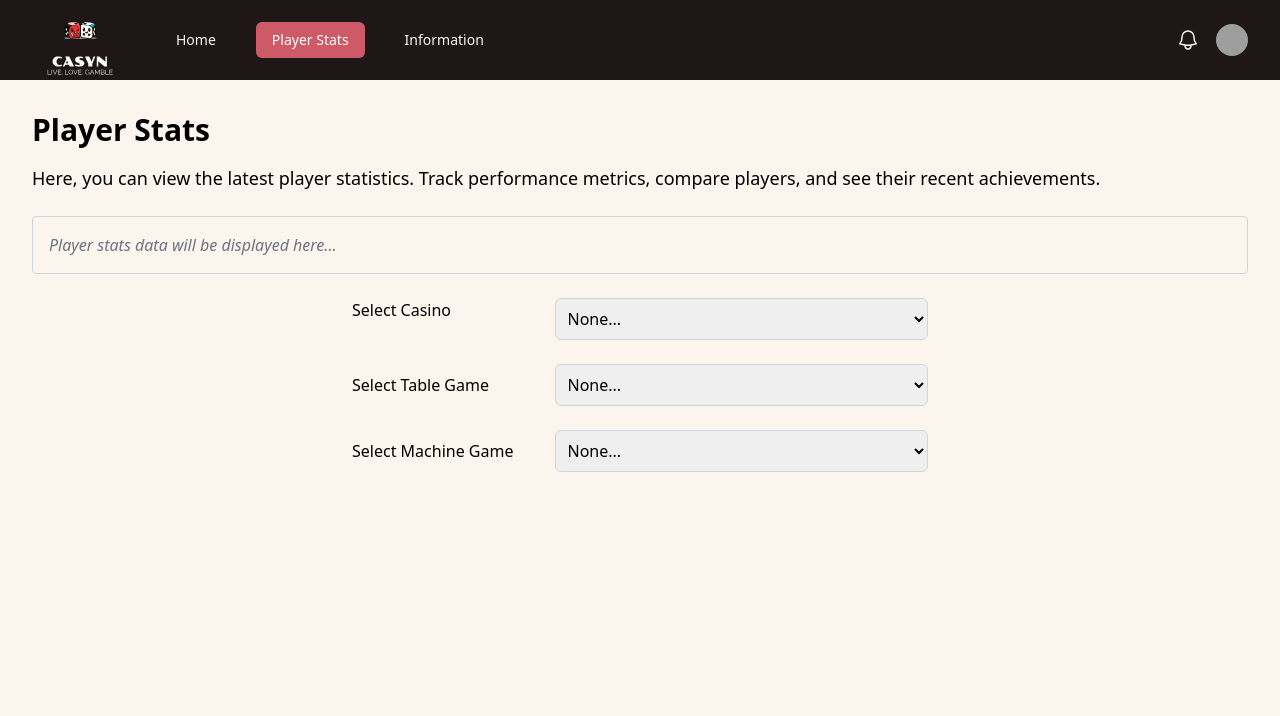
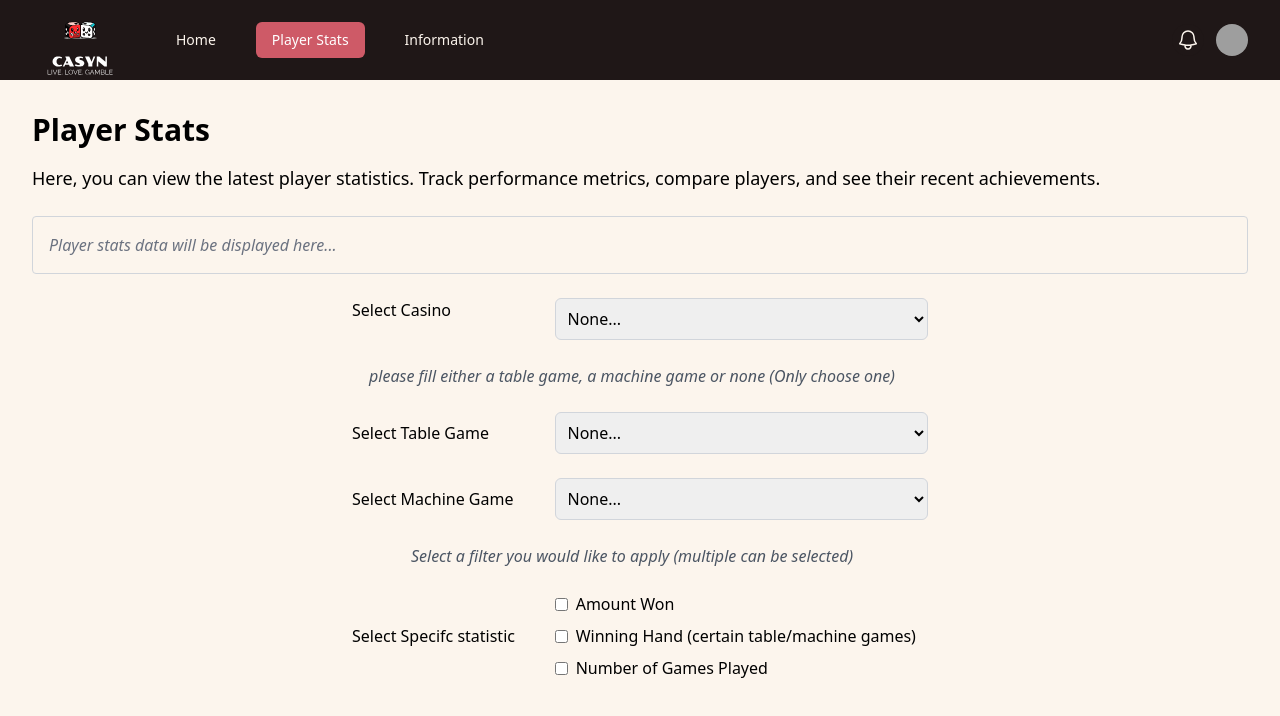
Before and after one commit to stevenhuang007/CPSC-471-Project, a React (Vite) app in the folder my-react-vite-app/: page /playerstats in a window 1280 px wide. Shown: the top 716 px of the page. Built offline with nearby package versions, Linux system fonts and the light colour scheme; grey boxes are pictures that could not be loaded.

Commit message:
finishing the front end of the Player stats page

```diff
--- a/my-react-vite-app/src/pages/playerstats.tsx
+++ b/my-react-vite-app/src/pages/playerstats.tsx
@@ -24,8 +24,17 @@ function PlayerStats() {
                 <option value=""> None...</option>
                 <option value="MGM Grand">MGM Grand</option>
                 <option value="Ceasers">Ceasers</option>
-                <option value="Vedara">Vedara</option>
+                <option value="Venetian">Venetian</option>
+                <option value="Bellagio">Bellagio</option>
+                <option value="Renaissance">Renaissance</option>
+                <option value="Excalibur">Excalibur</option>
+
               </select>
+            </div>
+            <div className = "flex justify-center items-center">
+              <p className="text-md mr-4 whitespace-nowrap w-max text-gray-600 italic">
+                please fill either a table game, a machine game or none (Only choose one)
+              </p>
             </div>
             {/* table games select*/}
             <div className="flex items-center">
@@ -49,6 +58,29 @@ function PlayerStats() {
                 <option value="5 DRAGONS">5 DRAGONS</option>
               </select>
             </div>
+            <div className = "flex justify-center items-center">
+              <p className="text-md mr-4 whitespace-nowrap w-max text-gray-600 italic">
+                Select a filter you would like to apply (multiple can be selected)
+              </p>
+            </div>
+            {/* Specifc statistic select*/}
+            <div className="flex items-center">
+              <label htmlFor = "Select Specifc statistic" className ="text-md mr-4 whitespace-nowrap w-1/3">Select Specifc statistic</label>
+              <div className="grid grid-cols-1 gap-2 w-2/3">
+                <label className="flex items-center">
+                  <input type="checkbox" id="amount-won" name="specific-statistic" value="Amount won" className="mr-2" />
+                  Amount Won
+                </label>
+                <label className="flex items-center">
+                  <input type="checkbox" id="winning-hand" name="specific-statistic" value="Winning Hand" className="mr-2 whitespace-nowrap" />
+                  Winning Hand (certain table/machine games)
+                </label>
+                <label className="flex items-center">
+                  <input type="checkbox" id="poker-machine" name="specific-statistic" value="Number of Games Played" className="mr-2" />
+                  Number of Games Played
+                </label>
+              </div>
+            </div>
           </div>
         </div>
       </div>
```
